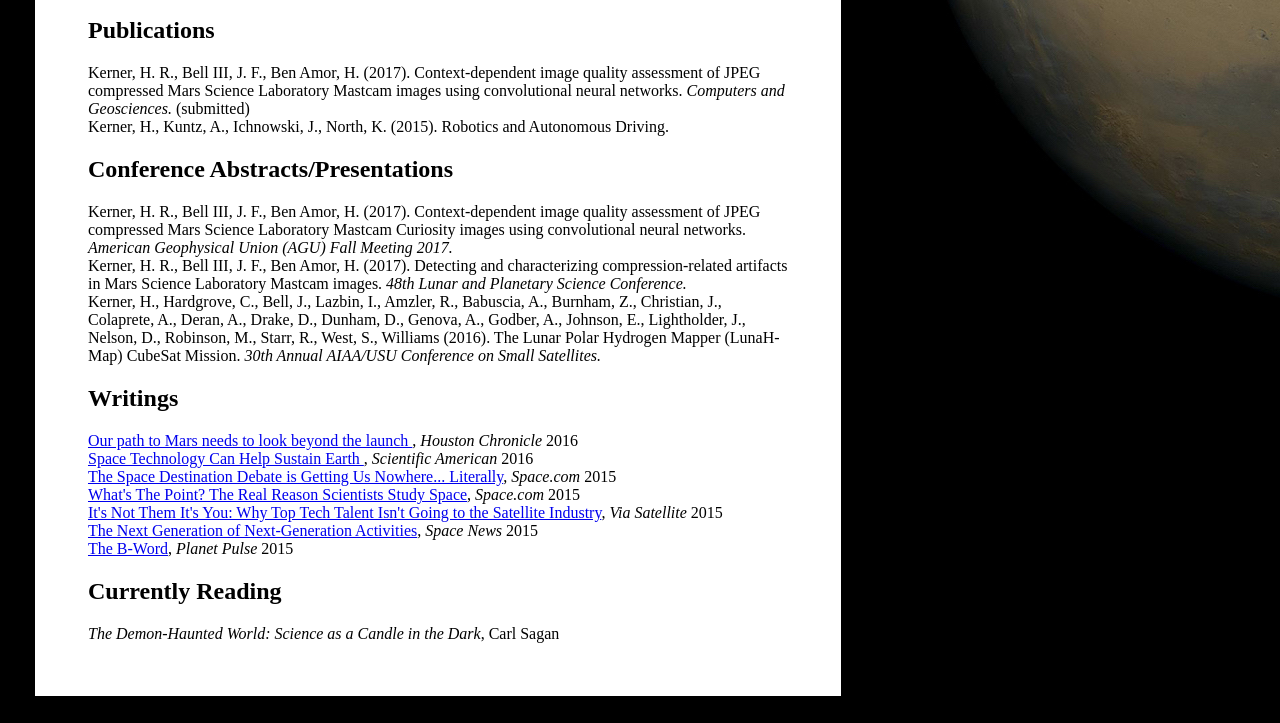
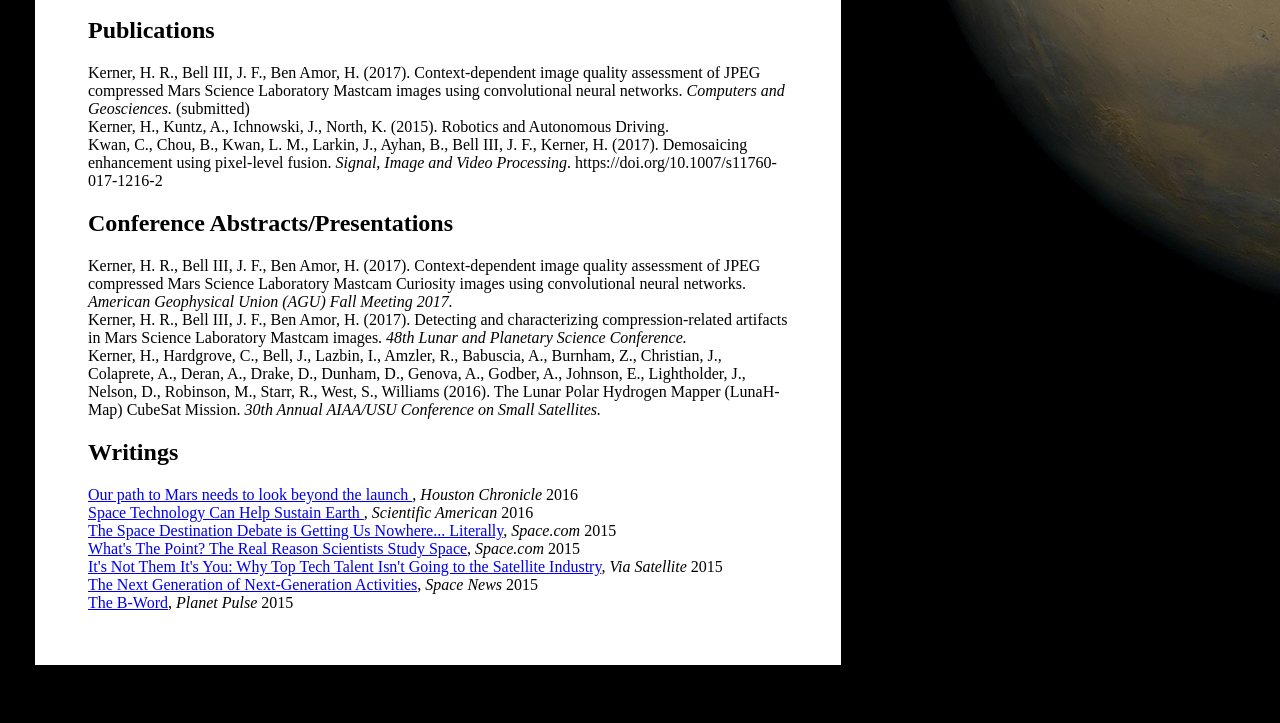
Before and after one commit to hannah-rae/oldwebsite.github.io, a plain HTML site: page index.html in a window 1280 px wide. Shown: the part 775-1498 px from the top of the page. After the commit the page ends 1467 px from the top, so only its background shows below. Drawn offline with Linux system fonts and the light colour scheme; a web font is replaced by a local one.

Commit message:
Updated publications, removed reading

```diff
--- a/index.html
+++ b/index.html
@@ -80,6 +80,7 @@
 <h2>Publications</h2>
 Kerner, H. R., Bell III, J. F., Ben Amor, H. (2017). Context-dependent image quality assessment of JPEG compressed Mars Science Laboratory Mastcam images using convolutional neural networks.<em> Computers and Geosciences.</em> (submitted)<br>
 Kerner, H., Kuntz, A., Ichnowski, J., North, K. (2015). Robotics and Autonomous Driving.<br>
+Kwan, C., Chou, B., Kwan, L. M., Larkin, J., Ayhan, B., Bell III, J. F., Kerner, H. (2017). Demosaicing enhancement using pixel-level fusion. <em>Signal, Image and Video Processing</em>. https://doi.org/10.1007/s11760-017-1216-2
 
 <h2>Conference Abstracts/Presentations</h2>
 Kerner, H. R., Bell III, J. F., Ben Amor, H. (2017). Context-dependent image quality assessment of JPEG compressed Mars Science Laboratory Mastcam Curiosity images using convolutional neural networks. <em>American Geophysical Union (AGU) Fall Meeting 2017. </em><br>
@@ -97,11 +98,6 @@ Kerner, H., Hardgrove, C., Bell, J., Lazbin, I., Amzler, R., Babuscia, A., Burnh
 <a href="https://www.planet.com/pulse/the-b-word/"> The B-Word</a>, <em>Planet Pulse</em> 2015
 
 
-<h2>Currently Reading</h2>
-
-<em>The Demon-Haunted World: Science as a Candle in the Dark</em>, Carl Sagan
-
-
 
 </div>
 </body>
```
